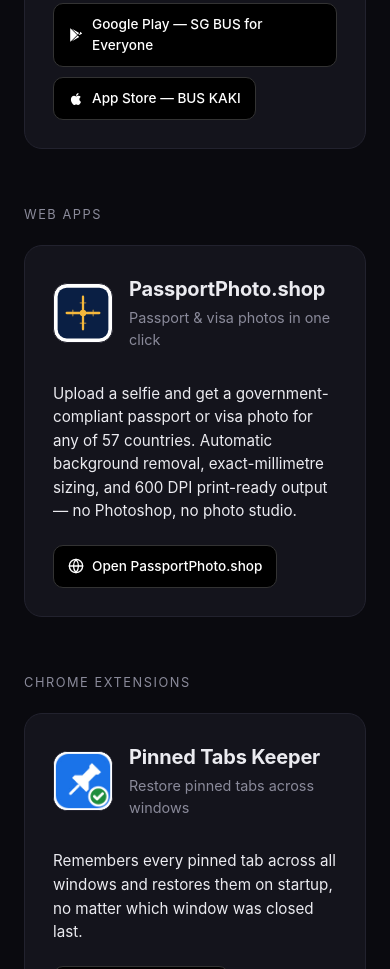
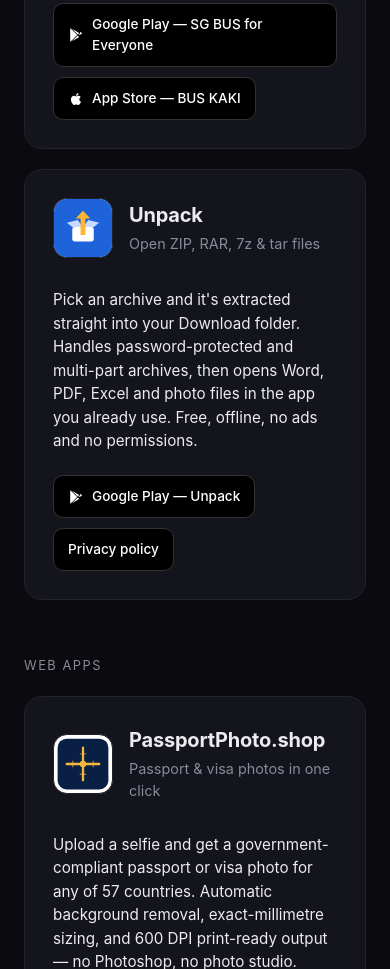
Before and after one commit to SingaporeSDK/singaporesdk.github.io, a plain HTML site: page index.html in a window 390 px wide. Shown: the part 743-1712 px from the top of the page. Drawn offline with Linux system fonts and the light colour scheme.

Commit message:
add: Unpack (ZIP, RAR & 7z opener) to Mobile apps

```diff
--- a/index.html
+++ b/index.html
@@ -4,7 +4,7 @@
   <meta charset="UTF-8" />
   <meta name="viewport" content="width=device-width, initial-scale=1" />
   <title>SingaporeSDK — small, useful apps and browser tools</title>
-  <meta name="description" content="SingaporeSDK ships small, useful mobile apps, web apps and Chrome extensions — real-time bus arrivals, passport &amp; visa photos, tab recovery, auto-reject cookie banners, and more." />
+  <meta name="description" content="SingaporeSDK ships small, useful mobile apps, web apps and Chrome extensions — real-time bus arrivals, ZIP/RAR/7z extraction, passport &amp; visa photos, tab recovery, auto-reject cookie banners, and more." />
   <link rel="icon" type="image/png" href="assets/buskaki.png" />
   <meta property="og:title" content="SingaporeSDK" />
   <meta property="og:description" content="Small, useful apps and browser tools, made in Singapore." />
@@ -227,6 +227,31 @@
               </a>
             </div>
           </article>
+
+          <article class="card">
+            <div class="card-head">
+              <img class="card-icon" src="assets/unpack.svg" alt="Unpack app icon" />
+              <div>
+                <div class="card-name">Unpack</div>
+                <div class="card-tagline">Open ZIP, RAR, 7z &amp; tar files</div>
+              </div>
+            </div>
+            <p class="card-desc">
+              Pick an archive and it's extracted straight into your Download
+              folder. Handles password-protected and multi-part archives, then
+              opens Word, PDF, Excel and photo files in the app you already use.
+              Free, offline, no ads and no permissions.
+            </p>
+            <div class="store-row">
+              <a class="badge" href="https://play.google.com/store/apps/details?id=app.unpack" target="_blank" rel="noopener">
+                <svg viewBox="0 0 24 24" fill="currentColor" aria-hidden="true"><path d="M3.609 1.814L13.792 12 3.609 22.186a.996.996 0 01-.293-.707V2.521c0-.265.1-.52.293-.707zm10.89 10.893l2.302 2.302-10.937 6.333 8.635-8.635zm3.537-5.398l2.635 1.526c.531.307.531 1.021 0 1.328l-2.635 1.526L15.595 12l-.056-.057 2.497-2.634zM5.864 2.658l10.937 6.332-2.302 2.302L5.864 2.658z"/></svg>
+                Google Play — Unpack
+              </a>
+              <a class="badge" href="https://sites.google.com/view/unpack-privacy-policy" target="_blank" rel="noopener">
+                Privacy policy
+              </a>
+            </div>
+          </article>
         </div>
       </section>
 
```
